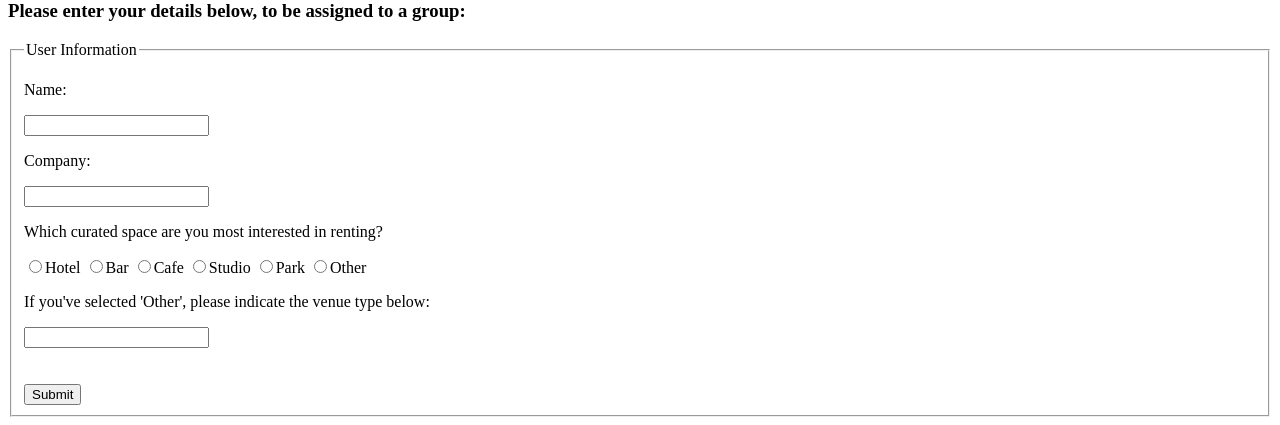
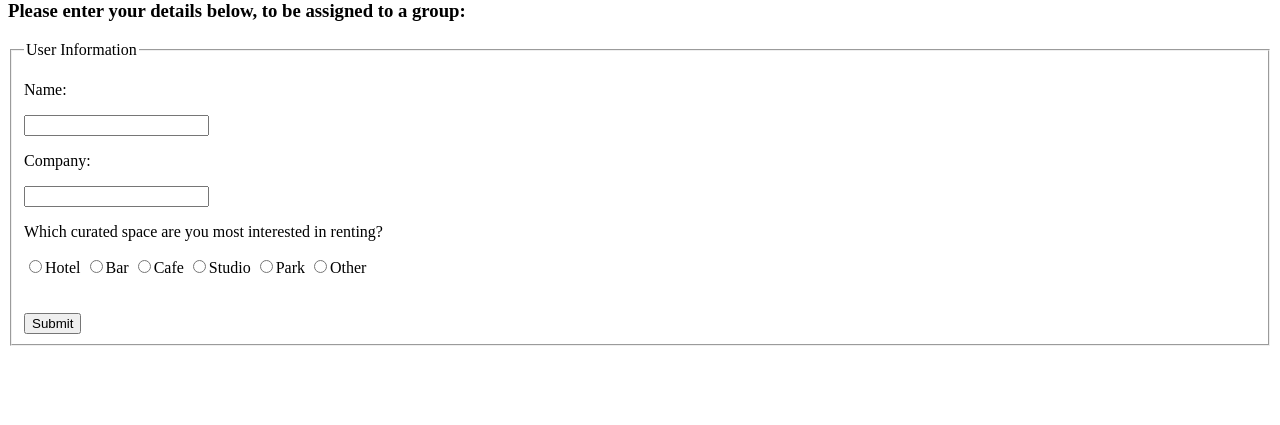
Before and after one commit to floriann2/Entr-Code-Challenge, a PHP site: page / in a window 1280 px wide. Shown: the part 454-879 px from the top of the page. After the commit the page ends 800 px from the top, so only its background shows below. Run offline with PHP 8.4, Linux system fonts and the light colour scheme.

Commit message:
Update index.php

```diff
--- a/index.php
+++ b/index.php
@@ -11,21 +11,21 @@
 			<h1>Welcome!</h1>
 			<h3>Please enter your details below, to be assigned to a group: </h3>
 			<!--<p><span class="error">* required field</span></p>-->
-			<form action= "entraction.php" method="post">
+			<form action= "entraction.php" method="POST">
 				<fieldset>
 					<legend>User Information</legend>
 					<p>Name: <!--<span class="error">*--></p><input type="text" name="name"></span>
 					<p>Company:</p><input type="text" name="company">
 					<p>Which curated space are you most interested in renting? <!--<span class="error">*--></p></span>
-					<input type="radio" name="venue" value="hotel">Hotel
-					<input type="radio" name="venue" value="bar">Bar
-					<input type="radio" name="venue" value="cafe">Cafe
-					<input type="radio" name="venue" value="studio">Studio
-					<input type="radio" name="venue" value="park">Park
-					<input type="radio" name="venue" value="other">Other
-					<p>If you've selected 'Other', please indicate the venue type below:</p>
-					<input type="text" name="venue"><br><br><br>
-				<button id="submit">Submit</button>
+					<input type="radio" name="venue" value="Hotel">Hotel
+					<input type="radio" name="venue" value="Bar">Bar
+					<input type="radio" name="venue" value="Cafe">Cafe
+					<input type="radio" name="venue" value="Studio">Studio
+					<input type="radio" name="venue" value="Park">Park
+					<input type="radio" name="venue" value="Other">Other
+					<!--<p>If you've selected 'Other', please indicate the venue type below:</p>
+					<input type="text" name="venue1">--><br><br><br>
+					<input type="submit" name="submit" value="Submit">
 				</fieldset>
 			</form>
 		</body>
```
